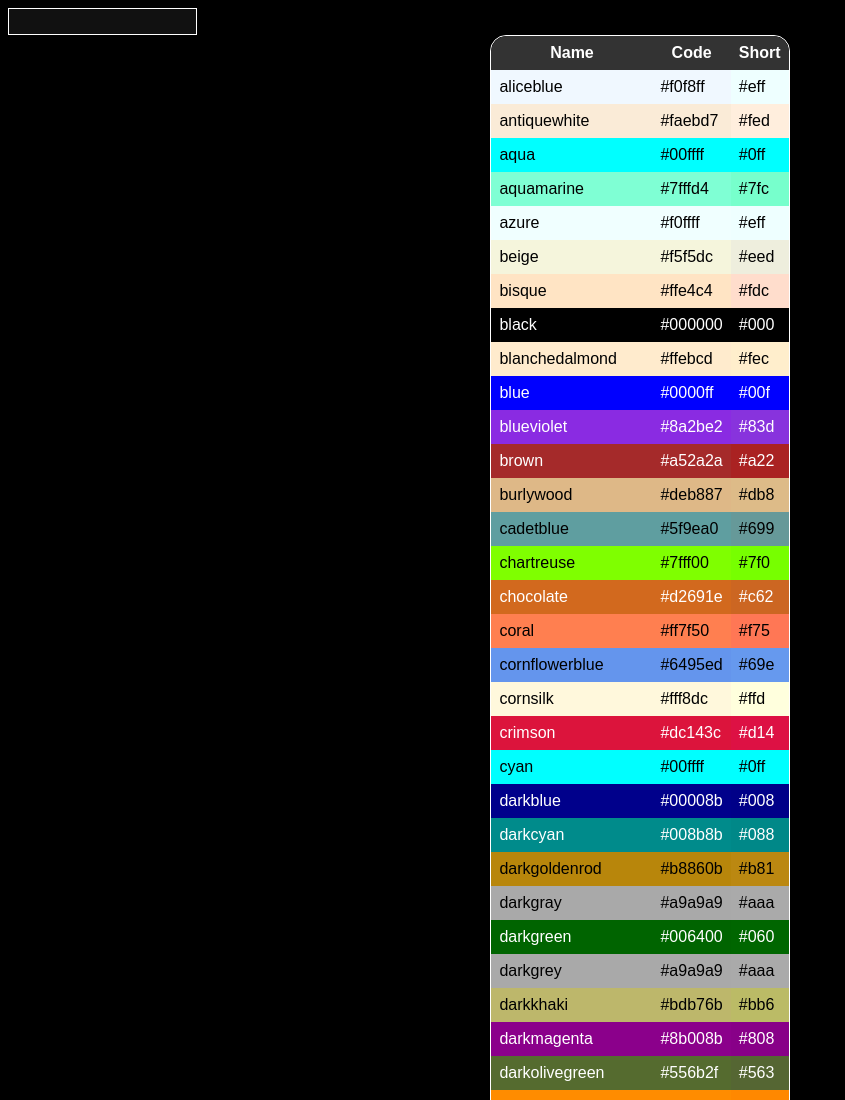
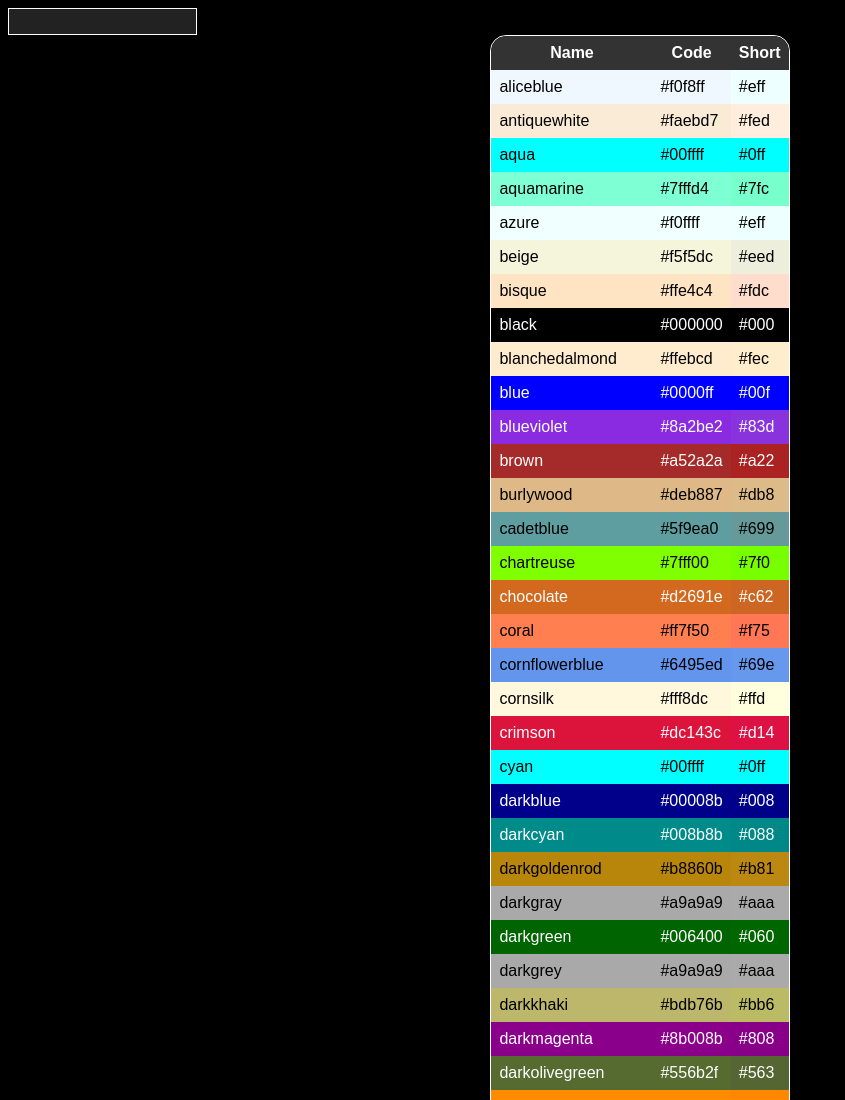
Before and after one commit to smenjas/color-explorer, a plain HTML site: page src/index.html in a window 1280 px wide. Shown: the top 1100 px of the page, without its empty margins (0-845 px from the left). Drawn offline with Linux system fonts and the dark colour scheme.

Commit message:
Use a slightly lighter background for form inputs in dark mode.

```diff
--- a/src/main.css
+++ b/src/main.css
@@ -64,7 +64,7 @@
 
     button, input, select, textarea {
         border: 1px solid white;
-        background: #111;
+        background: #222;
         color: white;
     }
 
```
